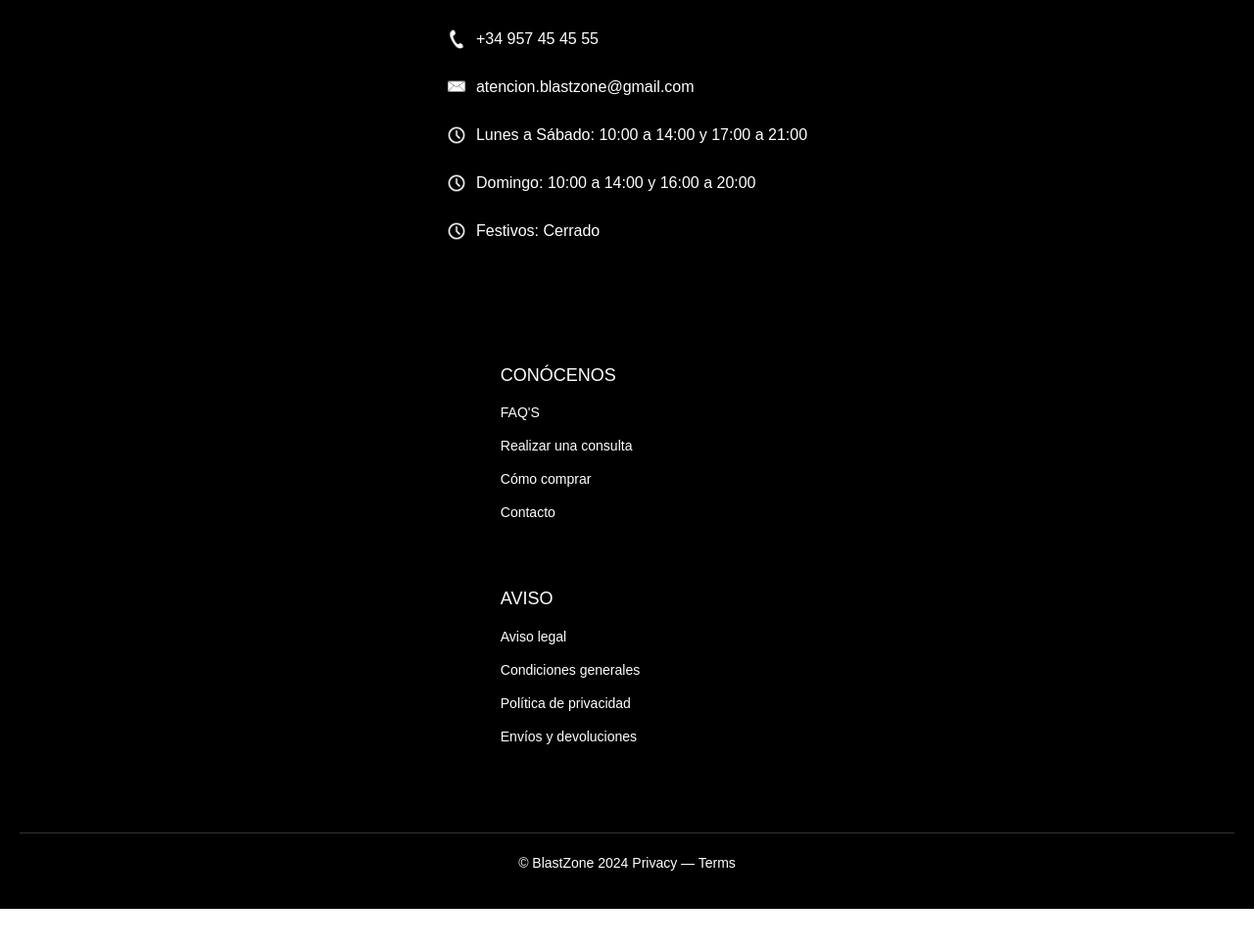
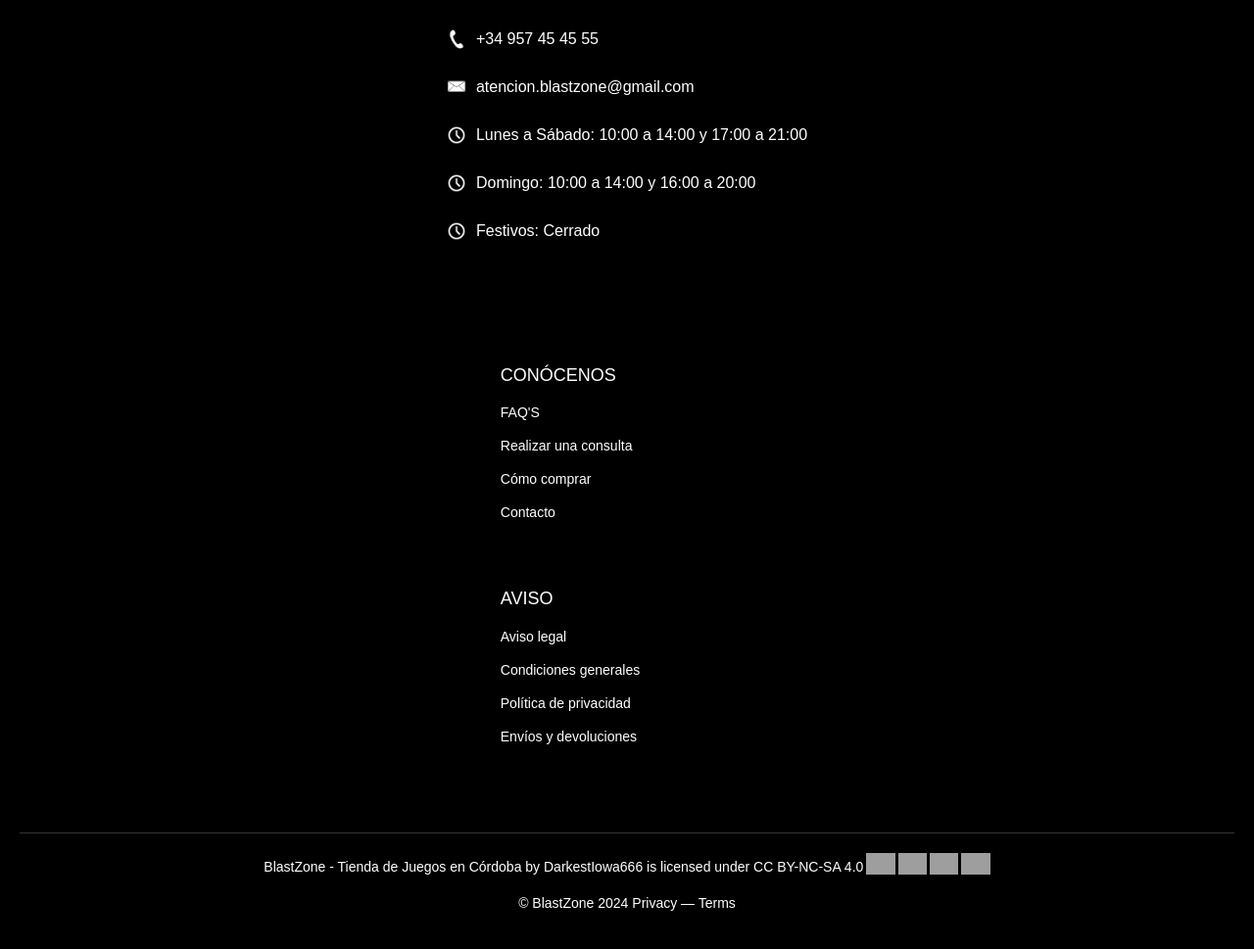
Before and after one commit to DarkestIowaMedac/TrabajoBoostrap, a website: page html/carrito.html in a window 1280 px wide. Shown: the part 1182-2151 px from the top of the page at 98% size. Before the commit the page ends 2110 px from the top, so only its background shows below. Drawn offline with nearby package versions, Linux system fonts and the light colour scheme; grey boxes are pictures that could not be loaded.

Commit message:
Licencia en otras paginas y act cosas por hacer

```diff
--- a/html/carrito.html
+++ b/html/carrito.html
@@ -163,6 +163,7 @@
             </div>
         </div>
         <div class="footer-bottom">
+            <p xmlns:cc="http://creativecommons.org/ns#" xmlns:dct="http://purl.org/dc/terms/"><a property="dct:title" rel="cc:attributionURL" href="https://blastzone.netlify.app/html/index.html">BlastZone - Tienda de Juegos en Córdoba</a> by <span property="cc:attributionName">DarkestIowa666</span> is licensed under <a href="https://creativecommons.org/licenses/by-nc-sa/4.0/?ref=chooser-v1" target="_blank" rel="license noopener noreferrer" style="display:inline-block;">CC BY-NC-SA 4.0<img style="height:22px!important;margin-left:3px;vertical-align:text-bottom;" src="https://mirrors.creativecommons.org/presskit/icons/cc.svg?ref=chooser-v1" alt=""><img style="height:22px!important;margin-left:3px;vertical-align:text-bottom;" src="https://mirrors.creativecommons.org/presskit/icons/by.svg?ref=chooser-v1" alt=""><img style="height:22px!important;margin-left:3px;vertical-align:text-bottom;" src="https://mirrors.creativecommons.org/presskit/icons/nc.svg?ref=chooser-v1" alt=""><img style="height:22px!important;margin-left:3px;vertical-align:text-bottom;" src="https://mirrors.creativecommons.org/presskit/icons/sa.svg?ref=chooser-v1" alt=""></a></p>
             <p>© BlastZone 2024 <a href="#">Privacy</a> — <a href="#">Terms</a></p>
         </div>
     </footer>
```
Also changed, not shown: html/catalogo.html (+1 -0 lines), html/login.html (+1 -0 lines), html/producto.html (+1 -0 lines), 1 other file.
